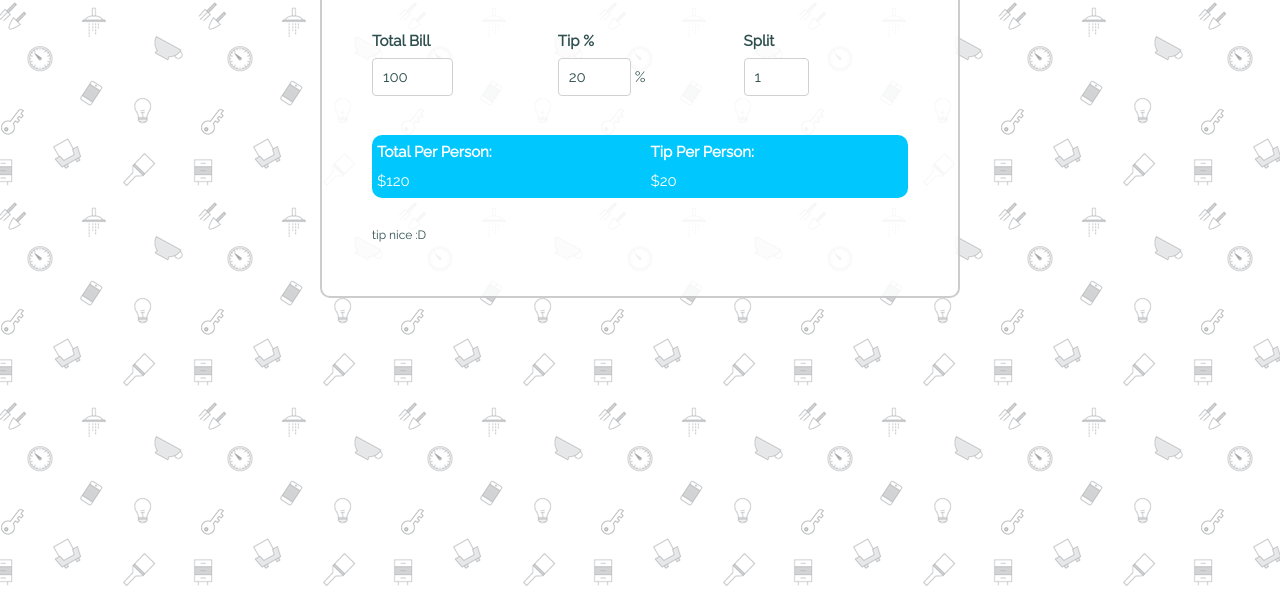
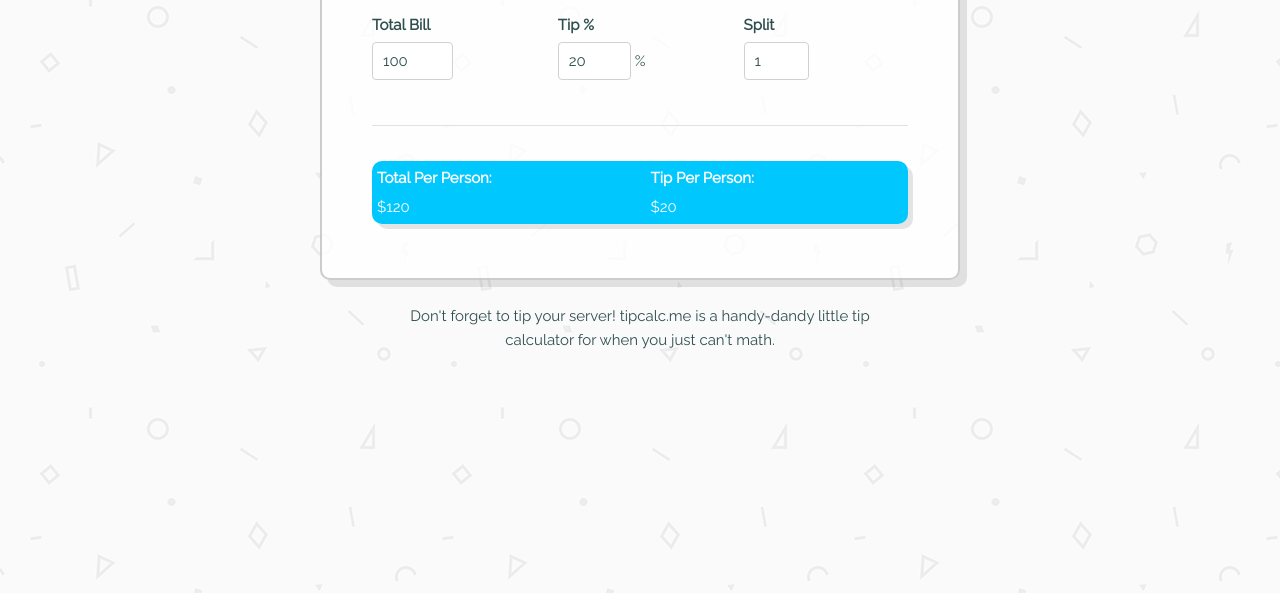
Before and after one commit to N-Upchurch/tipcalc.me, a plain HTML site: page index.html in a window 1280 px wide. Shown: the part 207-800 px from the top of the page. Drawn offline with Linux system fonts and the light colour scheme.

Commit message:
Updated CSS, added body copy, changed BG image

```diff
--- a/css/main.css
+++ b/css/main.css
@@ -1,5 +1,5 @@
 body {
-    background: url("../images/doodles.png");
+    background: url("../images/geometry.png");
     background-position: center;
     background-attachment: fixed;
     max-width: 800px;
@@ -7,13 +7,14 @@ body {
     color: darkslategrey;
 }
 #calc {
-    background: rgba(255,255,255,.85);
+    background: rgba(255,255,255,.8);
     border-style: solid;
     border-radius: 10px;
     border-width: 2px;
     border-color: rgba(0,0,0,.2);
-    padding: 5rem;
+    padding: 5rem 5rem 3rem 5rem;
     margin-top: 10%;
+    box-shadow: 7px 7px rgba(0,0,0,.1);
 }
 form {
     display: inline;
@@ -31,7 +32,14 @@ input {
     background: rgba(0,200,255,1);
     border-radius: 10px;
     padding: .5rem;
+    margin-top: 3rem;
     color: white;
+    box-shadow: 5px 5px rgba(0,0,0,.1)
+}
+.spiel {
+    margin: auto;
+    text-align: center;
+    max-width: 50rem;
 }
 #tip {
     font-size: 1.2rem;
--- a/index.html
+++ b/index.html
@@ -16,7 +16,8 @@
 </head>
 
 <body>
-    <div class="container" id="calc">
+    <div class="container">
+        <div id="calc">
             <h1>Tip calc.</h1>
             <br>
             <div class="row">
@@ -34,7 +35,7 @@
                     <input type="number" value="1" min="1" max="20" size="4" id="splitInput">
                 </span>
             </div>
-        <br>
+            <hr>
             <div class="row" id="results">
                 <span class="six columns">
                     <label title="This is how much each person owes, including tip.">Total Per Person:</label><span id="newBill">$120</span>
@@ -44,9 +45,9 @@
                 </span>
             </div>
             <br>
-        <span id="tip">tip nice :D</span>
         </div>
-    <br>
+        <br><p class="spiel">Don't forget to tip your server! tipcalc.me is a handy-dandy little tip calculator for when you just can't math.</p>
+    </div>
 </body>
 <script type="text/javascript" src="js/tipCalc.js"></script>
 
```
Also changed, not shown: images/food.png (added), images/geometry.png (added). Lines whose indentation alone changed are shown as unchanged.
